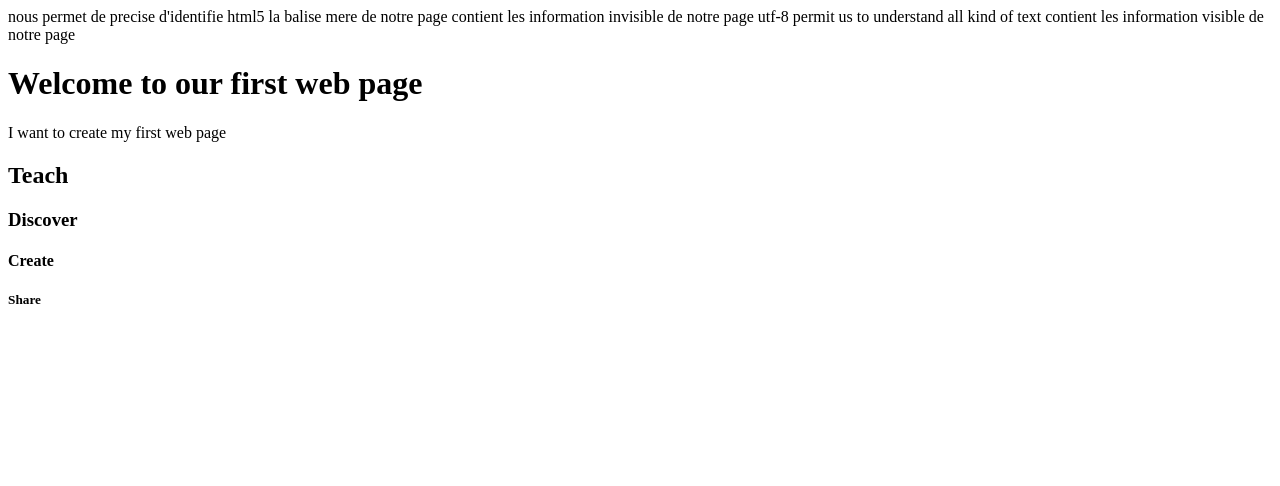
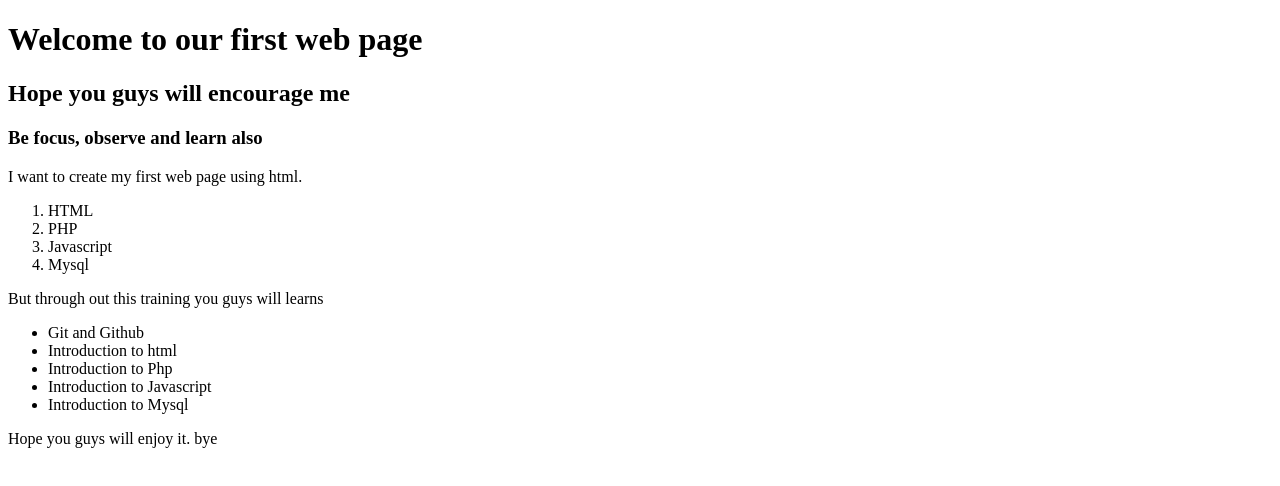
Before and after one commit to Yvanie/FirstProject, a plain HTML site: page index.html in a window 1280 px wide. Drawn offline with Linux system fonts and the light colour scheme.

Commit message:
Initial Commit

```diff
--- a/index.html
+++ b/index.html
@@ -1,18 +1,28 @@
-<!DOCTYPE html> nous permet de precise d'identifie html5
-<html> la balise mere de notre page
+<!DOCTYPE html>
+<html>
     <head>
-        contient les information invisible de notre page
+        <meta charset="utf-8">
         <title>My first webpage</title>
-        <meta charset="utf-8"> utf-8 permit us to understand all kind of text
     </head>
     <body>
-        contient les information visible de notre page
         <h1>Welcome to our first web page</h1>
-        <p>I want to create my first web page
-        </p>
-        <h2>Teach</h2>
-        <h3>Discover</h3>
-        <h4>Create</h4>
-        <h5>Share</h5>
+        <h2>Hope you guys will encourage me </h2>
+        <h3>Be focus, observe and learn also</h3>
+        <p>I want to create my first web page using html. </p>
+        <ol>
+            <li>HTML</li>
+            <li>PHP</li>
+            <li>Javascript</li>
+            <li>Mysql</li>
+        </ol>
+        <p>But through out this training you guys will learns</p>
+        <ul>
+            <li>Git and Github</li>
+            <li>Introduction to html</li>
+            <li>Introduction to Php</li>
+            <li>Introduction to Javascript</li>
+            <li>Introduction to Mysql</li>
+        </ul>
+        <p>Hope you guys will enjoy it. bye</p>
     </body>
 </html>
```
